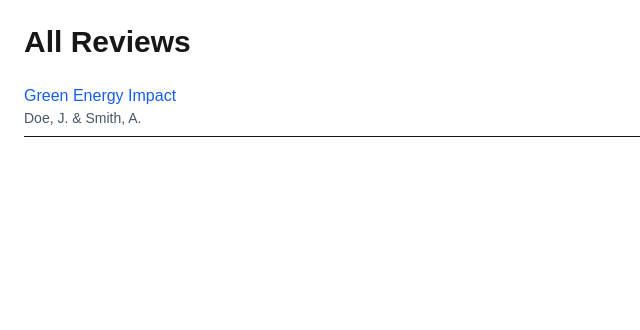
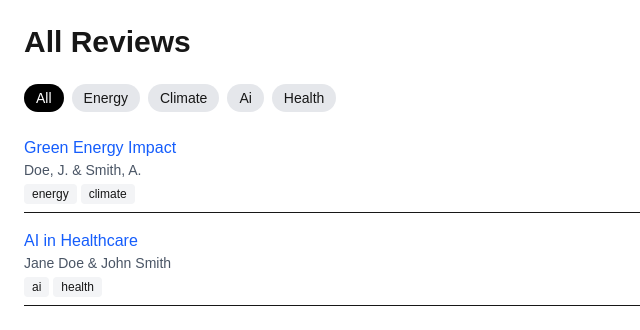
Before and after one commit to MateoLPozo2/reviews_service, a Next.js app: page / in a window 1280 px wide. Shown: the top 330 px of the page, without its empty margins (0-640 px from the left). Built offline with nearby package versions, Linux system fonts and the light colour scheme.

Commit message:
Add tag-based filtering on homepage

```diff
--- a/data/reviews.js
+++ b/data/reviews.js
@@ -1,4 +1,3 @@
-// data/reviews.js
 const reviews = [
   {
     nid: 121,
@@ -6,9 +5,21 @@ const reviews = [
     title: 'Green Energy Impact',
     authors: 'Doe, J. & Smith, A.',
     content: `# Summary\nThis paper explores the environmental benefits of renewable energy.`,
+    labels: ['energy', 'climate'],
     createdAt: '2024-01-01',
     updatedAt: '2024-01-10',
-    labels: ['energy', 'climate'],
+    createdBy: 'admin',
+    updatedBy: 'editor'
+  },
+  {
+    nid: 122,
+    slug: 'ai-in-healthcare',
+    title: 'AI in Healthcare',
+    authors: 'Jane Doe & John Smith',
+    content: `# Summary\nExploring the use of AI for diagnostics...`,
+    labels: ['ai', 'health'],
+    createdAt: '2024-01-02',
+    updatedAt: '2024-01-12',
     createdBy: 'admin',
     updatedBy: 'editor'
   }
--- a/pages/index.js
+++ b/pages/index.js
@@ -1,12 +1,48 @@
+import { useState } from 'react';
 import Link from 'next/link';
 import reviews from '@/data/reviews';
 
 export default function Home() {
+  const [selectedTag, setSelectedTag] = useState(null);
+
+  const uniqueTags = [...new Set(reviews.flatMap(r => r.labels))];
+
+  const filteredReviews = selectedTag
+    ? reviews.filter(r => r.labels.includes(selectedTag))
+    : reviews;
+
   return (
     <div className="min-h-screen p-6">
       <h1 className="text-3xl font-bold mb-6">All Reviews</h1>
+
+      <div className="mb-6 flex flex-wrap gap-2">
+        <button
+          onClick={() => setSelectedTag(null)}
+          className={`px-3 py-1 rounded-full text-sm ${
+            selectedTag === null
+              ? 'bg-black text-white'
+              : 'bg-gray-200 hover:bg-gray-300'
+          }`}
+        >
+          All
+        </button>
+        {uniqueTags.map((tag) => (
+          <button
+            key={tag}
+            onClick={() => setSelectedTag(tag)}
+            className={`px-3 py-1 rounded-full text-sm capitalize ${
+              selectedTag === tag
+                ? 'bg-black text-white'
+                : 'bg-gray-200 hover:bg-gray-300'
+            }`}
+          >
+            {tag}
+          </button>
+        ))}
+      </div>
+
       <ul className="space-y-4">
-        {reviews.map((review) => (
+        {filteredReviews.map((review) => (
           <li key={review.nid} className="border-b pb-2">
             <Link
               href={`/mlp/reviews/${review.nid}/${review.slug}`}
@@ -15,6 +51,16 @@ export default function Home() {
               {review.title}
             </Link>
             <p className="text-sm text-gray-600">{review.authors}</p>
+            <div className="flex flex-wrap gap-1 mt-1">
+              {review.labels.map((label) => (
+                <span
+                  key={label}
+                  className="px-2 py-0.5 text-xs bg-gray-100 rounded"
+                >
+                  {label}
+                </span>
+              ))}
+            </div>
           </li>
         ))}
       </ul>
```
